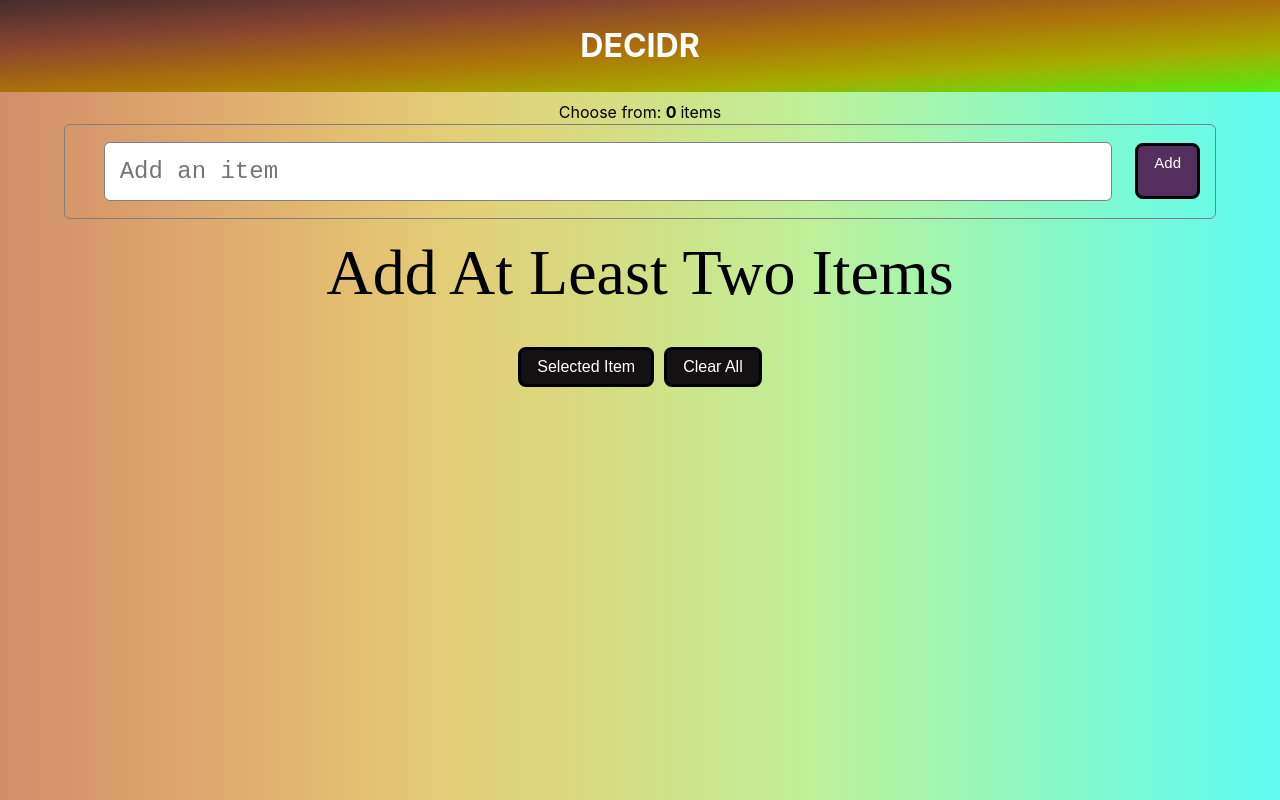
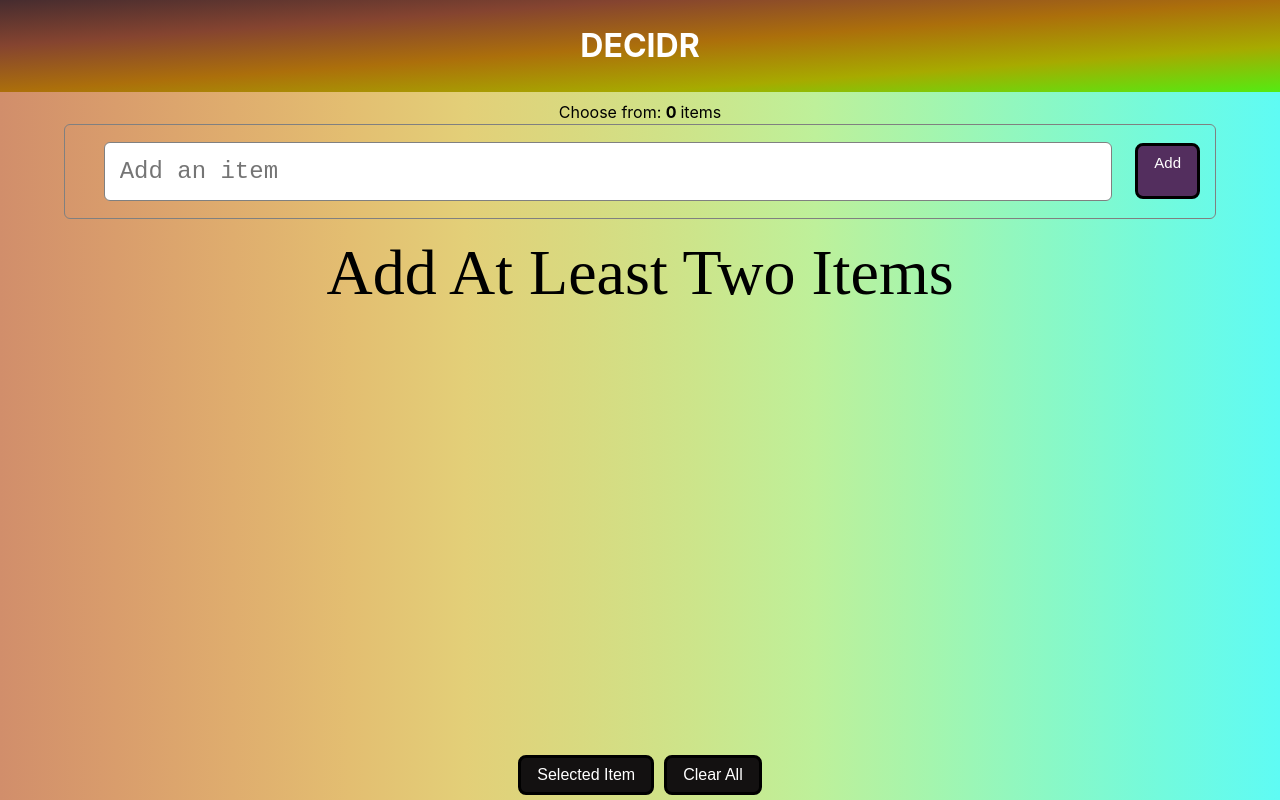
Before and after one commit to eyobel7k/Decidr, a React (Create React App) app: page / in a window 1280 px wide. Built offline with nearby package versions, Linux system fonts and the light colour scheme.

Commit message:
chore (App.css) : updated  background Color

```diff
--- a/src/App.css
+++ b/src/App.css
@@ -23,7 +23,7 @@ body {
     #72fadd,
     #5ffbf4
   );
-  margin: auto;
+  /* margin: auto; */
 }
 h1 {
   text-align: center;
@@ -32,6 +32,7 @@ h1 {
   text-align: center;
   display: flex;
   flex-direction: column;
+  height: 100vh;
 }
 
 header {
@@ -49,7 +50,7 @@ header {
 }
 
 main {
-  overflow: clip;
+  overflow: auto;
   flex: 1 1 auto;
 }
 
@@ -191,7 +192,7 @@ form {
   body {
     margin: auto;
 
-    background-image: linear-gradient(
+    /* background-image: linear-gradient(
       to right,
       #f9deee,
       #f0d0ed,
@@ -205,7 +206,7 @@ form {
       #8edef5,
       #aaebf2,
       #c7f6f3
-    );
+    ); */
   }
   .App {
     height: 100vh;
```
